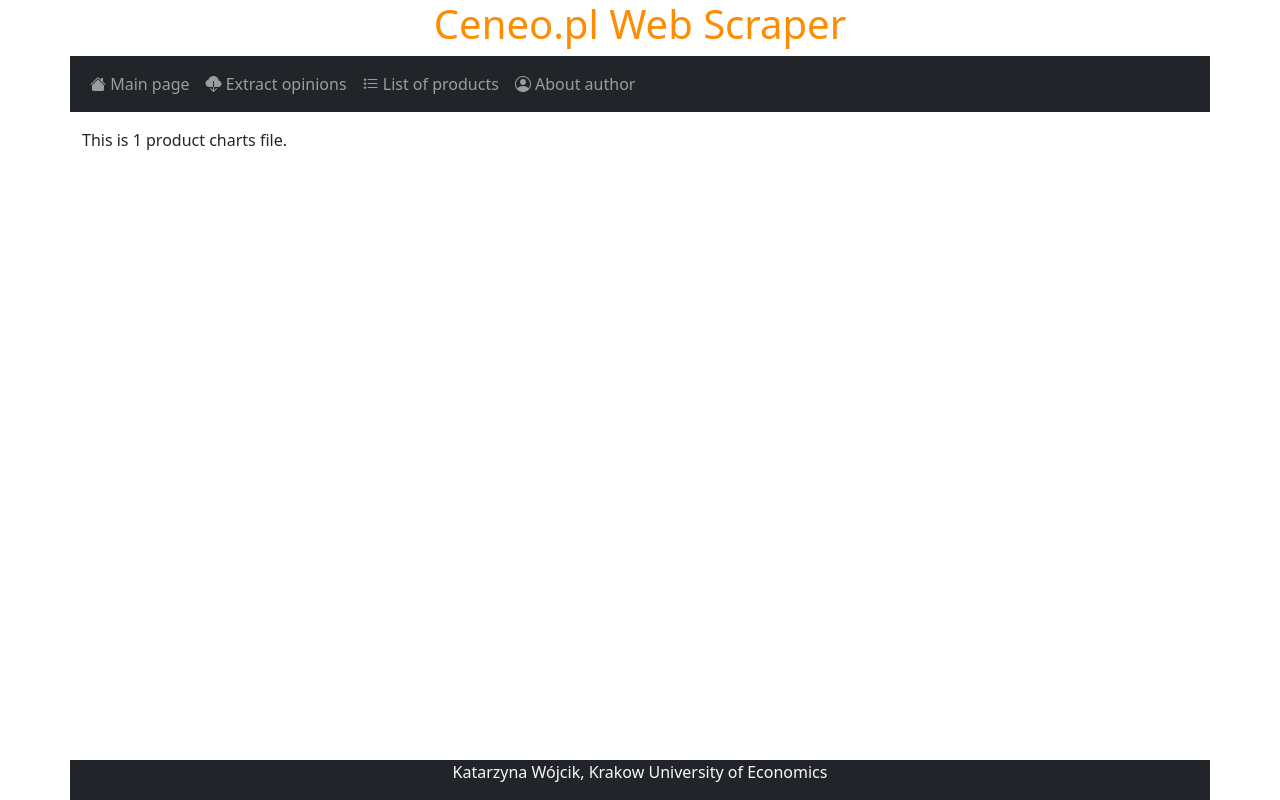
After one commit to katwojuek/CeneoWebScraperAI12, a Flask app: page /charts/1 in a window 1280 px wide. The commit adds this page. Run offline with Flask 3, Linux system fonts and the light colour scheme; some libraries are stand-ins or nearby versions.

Commit message:
2024-05-29 KW

```diff
--- a/app/routes.py
+++ b/app/routes.py
@@ -1,8 +1,10 @@
 from app import app
-from flask import render_template, request, redirect, url_for
+from flask import render_template, request, redirect, url_for, send_file
 import os
+import io
 import json
 import requests
+import datetime
 import pandas as pd
 import numpy as np
 from bs4 import BeautifulSoup
@@ -26,6 +28,7 @@
                 url = f"https://www.ceneo.pl/{product_id}#tab=reviews"
                 all_opinions = []
                 while(url):
+                    print(url, datetime.datetime.now())
                     response = requests.get(url)
                     response.status_code
                     page_dom = BeautifulSoup(response.text, "html.parser")
@@ -87,7 +90,29 @@
 @app.route('/product/<product_id>')
 def product(product_id):
     if os.path.exists("app/data/opinions"):
-        with open(f"app/data/opinions/{product_id}.json", "r", encoding="UTF-8") as jf:
-            opinions = json.load(jf)
-        return render_template("product.html", product_id=product_id, opinions = opinions)
+        opinions = pd.read_json(f"app/data/opinions/{product_id}.json")
+        return render_template("product.html", product_id=product_id, opinions = opinions.to_html(classes="table table-warning table-striped", table_id="opinions", index=False))
     return redirect(url_for('extract'))
+
+@app.route('/charts/<product_id>')
+def charts(product_id):
+    return render_template("charts.html", product_id=product_id)
+
+@app.route('/download_json/<product_id>')
+def download_json(product_id):
+    return send_file(f"data/opinions/{product_id}.json", "text/json", as_attachment=True)
+
+@app.route('/download_csv/<product_id>')
+def download_csv(product_id):
+    opinions = pd.read_json(f"app/data/opinions/{product_id}.json")
+    buffer = io.BytesIO(opinions.to_csv(index=False).encode())
+    return send_file(buffer, "text/csv", as_attachment=True, download_name=f"{product_id}.csv")
+
+@app.route('/download_xlsx/<product_id>')
+def download_xlsx(product_id):
+    opinions = pd.read_json(f"app/data/opinions/{product_id}.json")
+    buffer = io.BytesIO()
+    with pd.ExcelWriter(buffer) as writer:
+        opinions.to_excel(writer, index=False)
+    buffer.seek(0)
+    return send_file(buffer, "application/vnd.openxmlformats-officedocument.spreadsheetml.sheet", as_attachment=True, download_name=f"{product_id}.xlsx")
--- a/app/templates/base.html
+++ b/app/templates/base.html
@@ -6,6 +6,9 @@
     <link href="https://cdn.jsdelivr.net/npm/bootstrap@5.3.3/dist/css/bootstrap.min.css" rel="stylesheet" integrity="sha384-QWTKZyjpPEjISv5WaRU9OFeRpok6YctnYmDr5pNlyT2bRjXh0JMhjY6hW+ALEwIH" crossorigin="anonymous">
     <script src="https://cdn.jsdelivr.net/npm/bootstrap@5.3.3/dist/js/bootstrap.bundle.min.js" integrity="sha384-YvpcrYf0tY3lHB60NNkmXc5s9fDVZLESaAA55NDzOxhy9GkcIdslK1eN7N6jIeHz" crossorigin="anonymous"></script>
     <link rel="stylesheet" href="https://cdn.jsdelivr.net/npm/bootstrap-icons@1.11.3/font/bootstrap-icons.min.css">
+    <link rel="stylesheet" href="https://cdn.datatables.net/2.0.8/css/dataTables.dataTables.css" />
+    <script src="https://ajax.googleapis.com/ajax/libs/jquery/3.7.1/jquery.min.js"></script>
+    <script src="https://cdn.datatables.net/2.0.8/js/dataTables.js"></script>
     <link rel="stylesheet" href="{{url_for('static', filename='style.css')}}">
     <title>Ceneo.pl Web Scraper</title>
 </head>
@@ -34,7 +37,7 @@
             </div>
         </div>
     </nav>
-    <section class="container">
+    <section class="container mt-3 mb-5">
         <div class="row">
             <div  class="col">
                 {% block content %}
@@ -46,5 +49,7 @@
     <footer  class="container bg-dark text-light fixed-bottom text-center mt-3">
         <p>Katarzyna Wójcik, Krakow University of Economics</p>
     </footer>
+    {% block scripts %}
+    {% endblock %}
 </body>
 </html>
--- /dev/null
+++ b/app/templates/charts.html
@@ -0,0 +1,4 @@
+{% extends 'base.html' %}
+{% block content %}
+<p>This is {{product_id}} product charts file. </p>
+{% endblock %}
```
Also changed, not shown: app/templates/product.html (+11 -1 lines), app/templates/products.html (+9 -1 lines), 1 other file.
